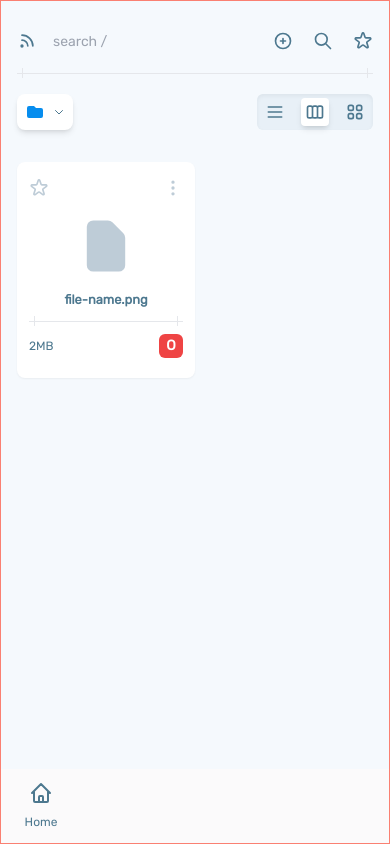
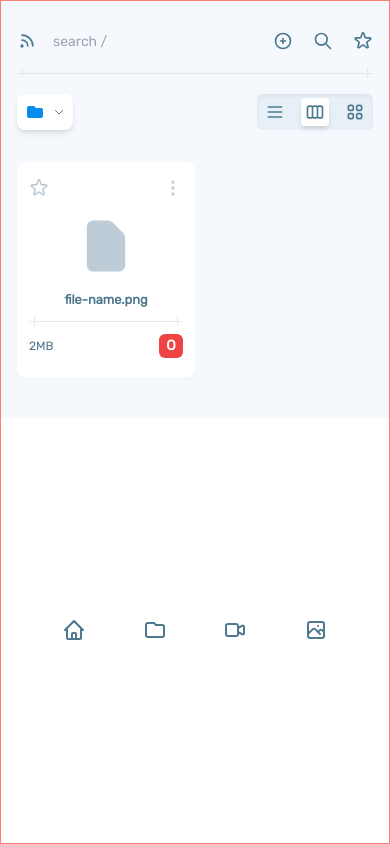
Before and after one commit to micaiah-effiong/File-share, a Vue app in the folder client/: page / in a window 390 px wide. Built offline with nearby package versions, Linux system fonts and the light colour scheme.

Commit message:
💄 fix placement of mobile nav bar

```diff
--- a/client/src/components/NavMenuItem/BottomNavMenuItem.vue
+++ b/client/src/components/NavMenuItem/BottomNavMenuItem.vue
@@ -13,11 +13,31 @@
       </div>
     </div>
 
-    <span class="text-xs">Home</span>
+    <span class="text-xs uppercase" v-if="!text">{{ text }}</span>
   </button>
 </template>
 
 <script lang="ts">
-import { defineComponent } from "vue";
-export default defineComponent({});
+import { defineComponent, FunctionalComponent } from "vue";
+type BottomNavMenuItemPropsType = {
+  text: {
+    type: StringConstructor;
+    required: boolean;
+  };
+};
+
+interface IBottomNavMenuItemProps {
+  text: string;
+}
+export default defineComponent<
+  BottomNavMenuItemPropsType,
+  IBottomNavMenuItemProps,
+  unknown
+>({
+  props: { text: { type: String, required: true } },
+  setup(props: IBottomNavMenuItemProps) {
+    const { text } = props;
+    return { text };
+  },
+});
 </script>
--- a/client/src/components/NavMenuItem/NavMenuItem.vue
+++ b/client/src/components/NavMenuItem/NavMenuItem.vue
@@ -23,7 +23,7 @@ import { defineComponent } from "vue";
 type NavMenuItemPropsType = {
   text: {
     type: StringConstructor;
-    required: true;
+    required: boolean;
   };
 };
 
--- a/client/src/layouts/Nav/BottomNav.vue
+++ b/client/src/layouts/Nav/BottomNav.vue
@@ -1,9 +1,21 @@
 <template>
-  <div class="h-20 w-full px-4 py-2">
-    <div class="w-full h-full flex">
-      <BottomNavMenuItem>
+  <div class="h-full w-full px-4 py-2 relative bg-white">
+    <div class="w-full h-full flex justify-evenly">
+      <BottomNavMenuItem text="Home">
         <HomeIcon />
       </BottomNavMenuItem>
+      <BottomNavMenuItem text="Recent">
+        <FolderIcon />
+      </BottomNavMenuItem>
+      <BottomNavMenuItem text="video">
+        <VideoCameraIcon />
+      </BottomNavMenuItem>
+      <BottomNavMenuItem text="Photo">
+        <PhotographIcon />
+      </BottomNavMenuItem>
+      <!-- <BottomNavMenuItem text="Setting">
+        <CogIcon />
+      </BottomNavMenuItem> -->
     </div>
   </div>
 </template>
@@ -11,8 +23,8 @@
 <script lang="ts">
 import { defineComponent } from "vue";
 import {
+  HomeIcon,
   FolderIcon,
-  HomeIcon,
   VideoCameraIcon,
   PhotographIcon,
   CogIcon,
@@ -21,6 +33,13 @@ import {
 import BottomNavMenuItem from "../../components/NavMenuItem/BottomNavMenuItem.vue";
 
 export default defineComponent({
-  components: { BottomNavMenuItem, HomeIcon },
+  components: {
+    BottomNavMenuItem,
+    HomeIcon,
+    FolderIcon,
+    VideoCameraIcon,
+    PhotographIcon,
+    CogIcon,
+  },
 });
 </script>
```
